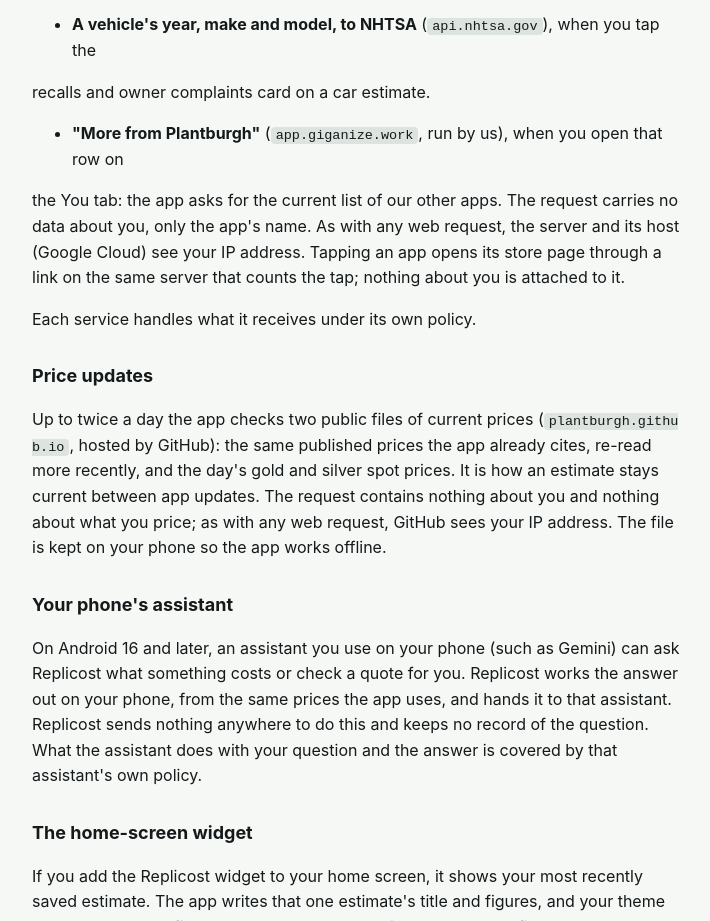
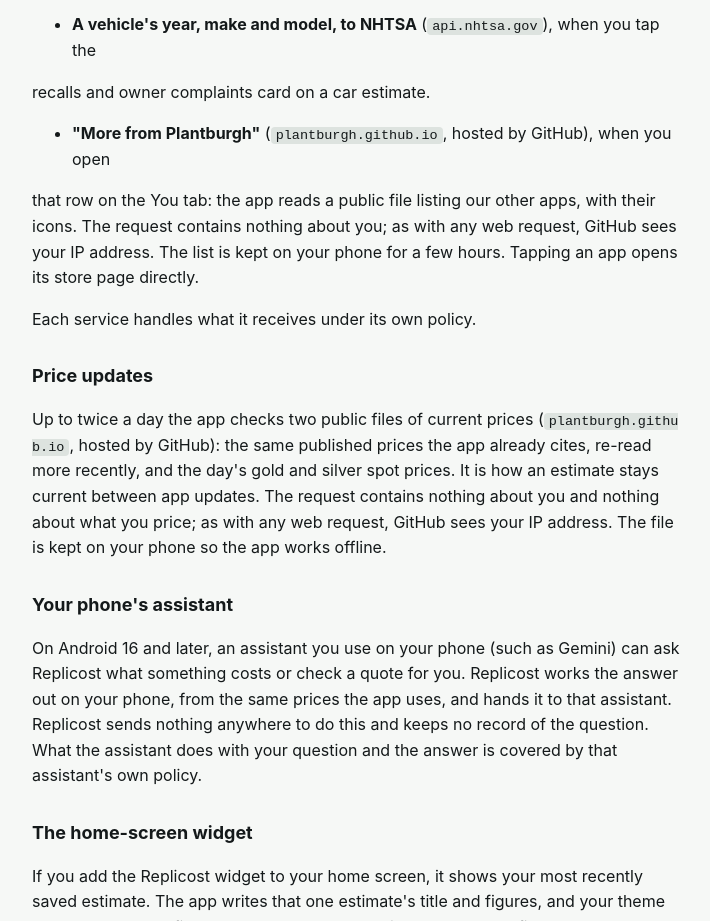
Before and after one commit to Plantburgh/plantburgh-products, a plain HTML site: page replicost/privacy.html in a window 1280 px wide. Shown: the part 2020-2941 px from the top of the page, without its empty margins (284-994 px from the left). Drawn offline with Linux system fonts and the light colour scheme.

Commit message:
Replicost privacy: More from Plantburgh now reads more-apps/apps.json here (with icons) and opens store pages directly.
Co-Authored-By: Claude Opus 5.5 <noreply@anthropic.com>

```diff
--- a/replicost/privacy.html
+++ b/replicost/privacy.html
@@ -35,8 +35,8 @@
 <p>estimate.</p>
 <ul><li><b>A vehicle's year, make and model, to NHTSA</b> (<code>api.nhtsa.gov</code>), when you tap the</li></ul>
 <p>recalls and owner complaints card on a car estimate.</p>
-<ul><li><b>"More from Plantburgh"</b> (<code>app.giganize.work</code>, run by us), when you open that row on</li></ul>
-<p>the You tab: the app asks for the current list of our other apps. The request carries no data about you, only the app's name. As with any web request, the server and its host (Google Cloud) see your IP address. Tapping an app opens its store page through a link on the same server that counts the tap; nothing about you is attached to it.</p>
+<ul><li><b>"More from Plantburgh"</b> (<code>plantburgh.github.io</code>, hosted by GitHub), when you open</li></ul>
+<p>that row on the You tab: the app reads a public file listing our other apps, with their icons. The request contains nothing about you; as with any web request, GitHub sees your IP address. The list is kept on your phone for a few hours. Tapping an app opens its store page directly.</p>
 <p>Each service handles what it receives under its own policy.</p>
 <h2>Price updates</h2>
 <p>Up to twice a day the app checks two public files of current prices (<code>plantburgh.github.io</code>, hosted by GitHub): the same published prices the app already cites, re-read more recently, and the day's gold and silver spot prices. It is how an estimate stays current between app updates. The request contains nothing about you and nothing about what you price; as with any web request, GitHub sees your IP address. The file is kept on your phone so the app works offline.</p>
```
